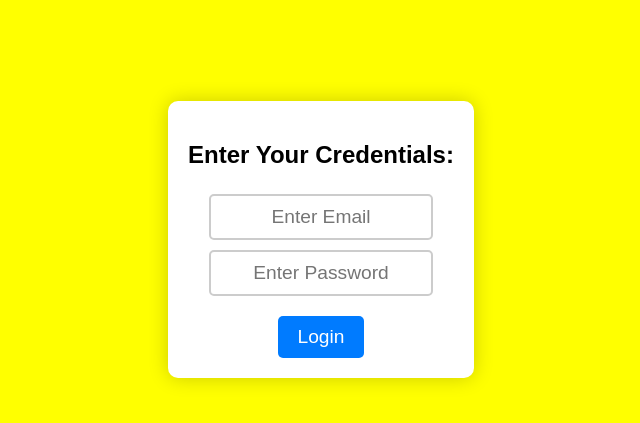
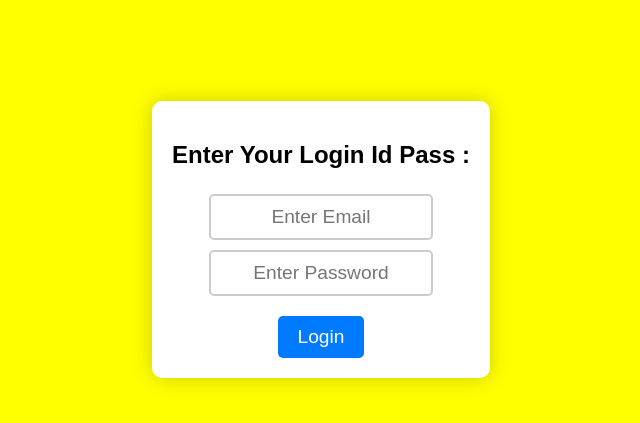
Before and after one commit to sohilcodes/LZRHACKAI2.0, a plain HTML site: page index.html in a window 1280 px wide. Shown: the part 79-502 px from the top of the page, without its empty margins (319-959 px from the left). Drawn offline with Linux system fonts and the light colour scheme.

Commit message:
index.html

```diff
--- a/index.html
+++ b/index.html
@@ -3,7 +3,7 @@
 <head>
     <meta charset="UTF-8">
     <meta name="viewport" content="width=device-width, initial-scale=1.0">
-    <title>Login - Prediction Tool</title>
+    <title>Login - HACK BY SOHIL KHAN</title>
     <style>
         body {
             font-family: Arial, sans-serif;
@@ -46,7 +46,7 @@
 
     <h1>Login</h1>
     <div class="container">
-        <h2>Enter Your Credentials:</h2>
+        <h2>Enter Your Login Id Pass :</h2>
         <input type="email" id="email" placeholder="Enter Email">
         <br>
         <input type="password" id="password" placeholder="Enter Password">
```
